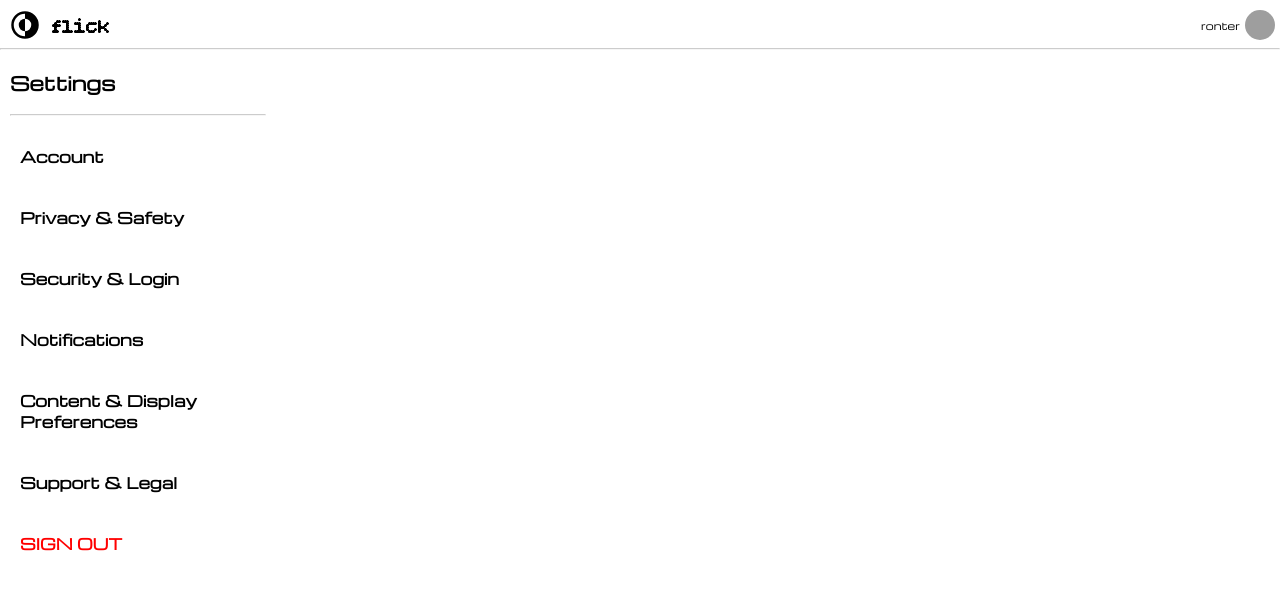
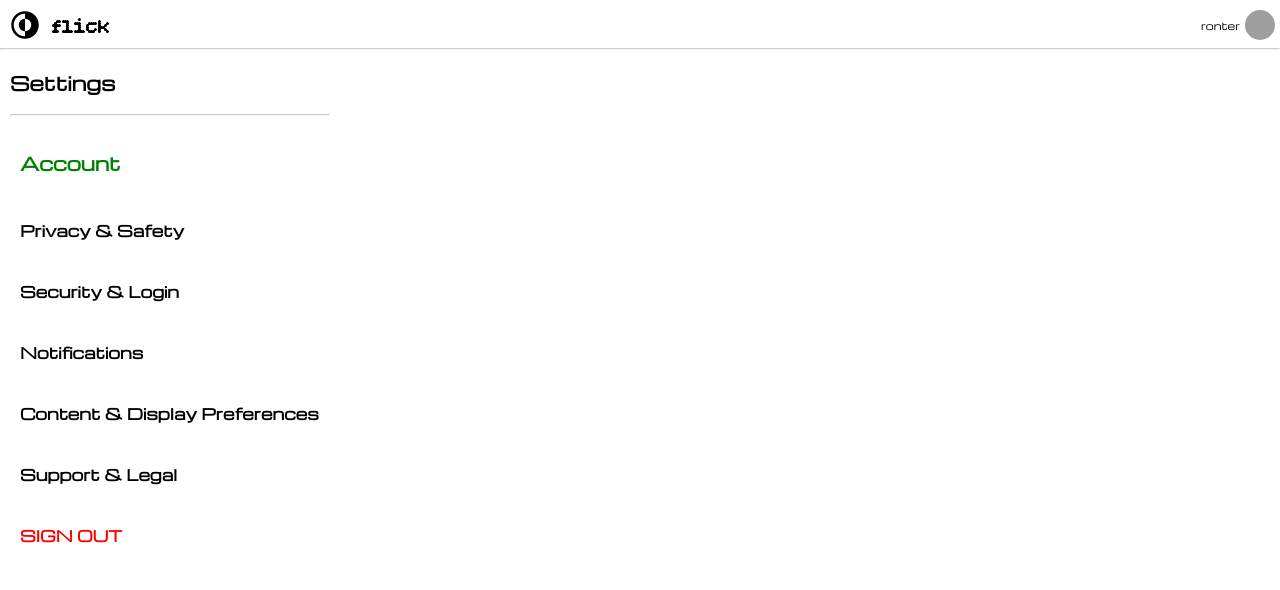
Before and after one commit to ronterrr/Flick, a React (Vite) app in the folder flick/: page / in a window 1280 px wide. Shown: the top 590 px of the page. Built offline with nearby package versions, Linux system fonts and the light colour scheme; grey boxes are pictures that could not be loaded.

Commit message:
added designing for sidebar

```diff
--- a/flick/src/UserPage/SideBar.jsx
+++ b/flick/src/UserPage/SideBar.jsx
@@ -1,17 +1,36 @@
-import './sidebar.css'
+import { useState } from "react";
+import "./sidebar.css";
 
 function SideBar() {
+
+    const [selectedOption, setSelectedOption] = useState('Account');
+
+  const menuItems = [
+    { name: "Account" },
+    { name: "Privacy & Safety" },
+    { name: "Security & Login" },
+    { name: "Notifications" },
+    { name: "Content & Display Preferences" },
+    { name: "Support & Legal" },
+  ];
+
   return (
     <>
       <div className="side-bar">
         <h3>Settings</h3>
         <hr />
-        <h4>Account</h4>
-        <h4>Privacy & Safety</h4>
-        <h4>Security & Login</h4>
-        <h4>Notifications</h4>
-        <h4>Content & Display Preferences</h4>
-        <h4>Support & Legal</h4>
+
+        {menuItems.map((i) => {
+          return <h4
+          key={i.name}
+          onClick={() => {
+            setSelectedOption(i.name)
+          }}
+          className={selectedOption === i.name ? 'option-selected' : ''}>
+            {i.name}
+            </h4>;
+        })}
+
         <h4 className="signout-btn">SIGN OUT</h4>
       </div>
     </>
--- a/flick/src/UserPage/sidebar.css
+++ b/flick/src/UserPage/sidebar.css
@@ -1,5 +1,5 @@
 .user-page .side-bar{
-    max-width: 20%;
+    max-width: 25%;
     margin: 0 0 0 10px;
     user-select: none;
     -moz-user-select: none;
@@ -14,14 +14,36 @@
     font-family: 'primary';
     font-size: 15px;
     padding: 10px;
-    transition: font-size ease-in-out 0.5s;
+    transition: font-size ease-in-out 0.2s;
+    transition: color ease-in-out 0.3s;
+    white-space: nowrap;
 }
 
 .user-page .side-bar h4:hover{
     max-width: 100%;
-    font-size: 17px;
+    font-size: 16px;
+    white-space: nowrap;
+    transition: all ease-in-out 0.2s;
 }
 
 .user-page .side-bar .signout-btn{
     color: red;
 }
+
+.user-page .side-bar .option-selected{
+    font-size: 18px;
+    color: green;
+}
+
+.user-page .side-bar .option-selected:hover{
+    font-size: 18px;
+    color: green;
+}
+
+body.dark-mode .user-page .side-bar .option-selected{
+    color: lightblue;
+}
+
+body.dark-mode .user-page .side-bar .option-selected:hover{
+    color: lightblue;
+}
```
